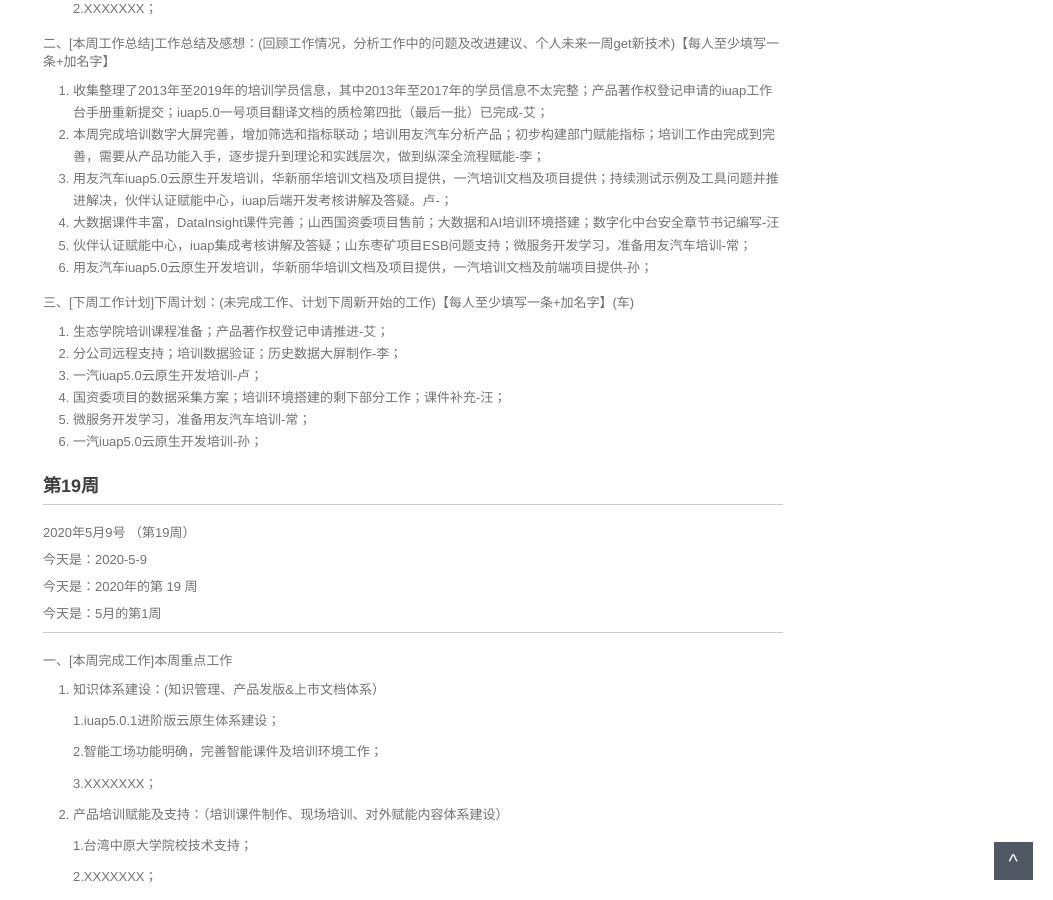
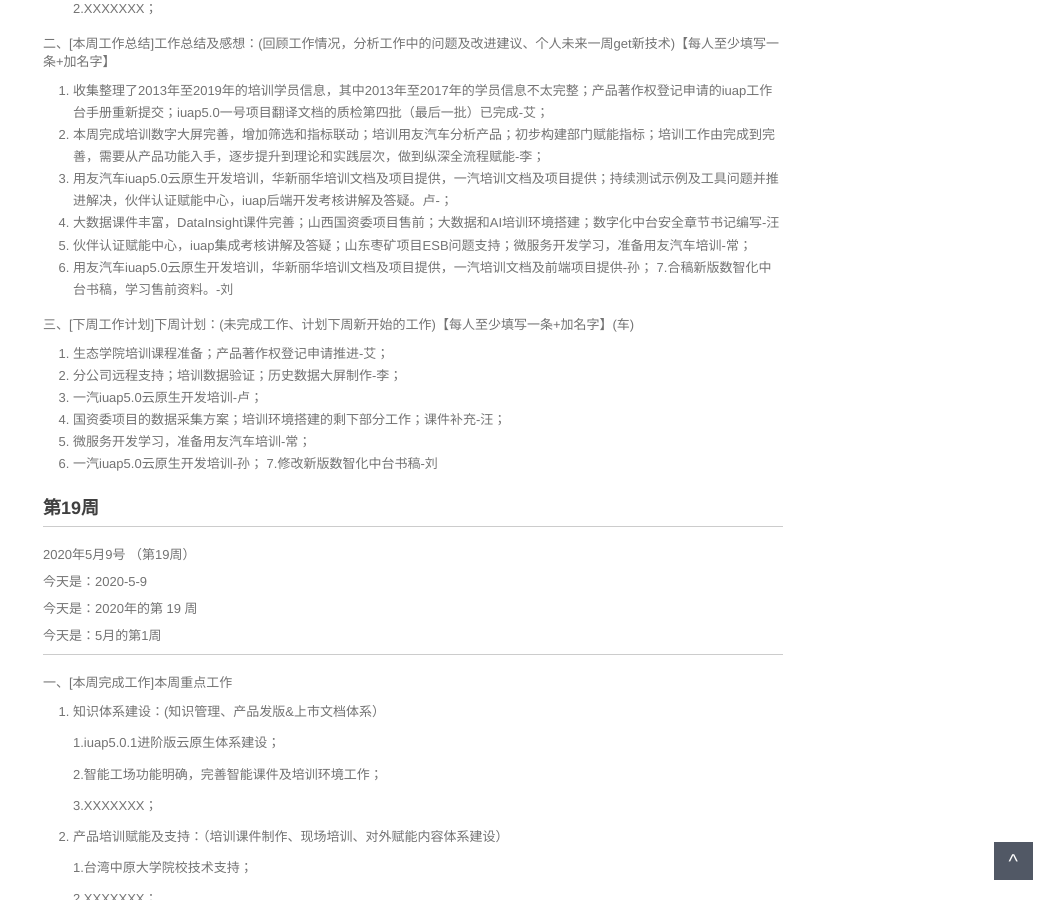
Before and after one commit to walllFlower/blog, a Jekyll site: the page built from 2020-02-28-day_report.md, in a window 1280 px wide and 900 px high, scrolled down 1098 px. Shown: the whole window, without its empty margins (227-1280 px from the left). Built offline with Jekyll 4.4.1, drawn with Linux system fonts in a browser that asks for light colours; comment, search, counter and statistics services are not loaded.

Commit message:
Update 2020-02-28-day_report.md

```diff
--- a/2020-02-28-day_report.md
+++ b/2020-02-28-day_report.md
@@ -72,6 +72,7 @@ categories: 技术运营工作周报
 4. 大数据课件丰富，DataInsight课件完善；山西国资委项目售前；大数据和AI培训环境搭建；数字化中台安全章节书记编写-汪
 5. 伙伴认证赋能中心，iuap集成考核讲解及答疑；山东枣矿项目ESB问题支持；微服务开发学习，准备用友汽车培训-常；
 6. 用友汽车iuap5.0云原生开发培训，华新丽华培训文档及项目提供，一汽培训文档及前端项目提供-孙；
+7.合稿新版数智化中台书稿，学习售前资料。-刘
 
 
 三、[下周工作计划]下周计划：(未完成工作、计划下周新开始的工作)【每人至少填写一条+加名字】(车)
@@ -82,6 +83,7 @@ categories: 技术运营工作周报
 4. 国资委项目的数据采集方案；培训环境搭建的剩下部分工作；课件补充-汪；
 5. 微服务开发学习，准备用友汽车培训-常；
 6. 一汽iuap5.0云原生开发培训-孙；
+7.修改新版数智化中台书稿-刘
 
 
 ###  第19周
```
